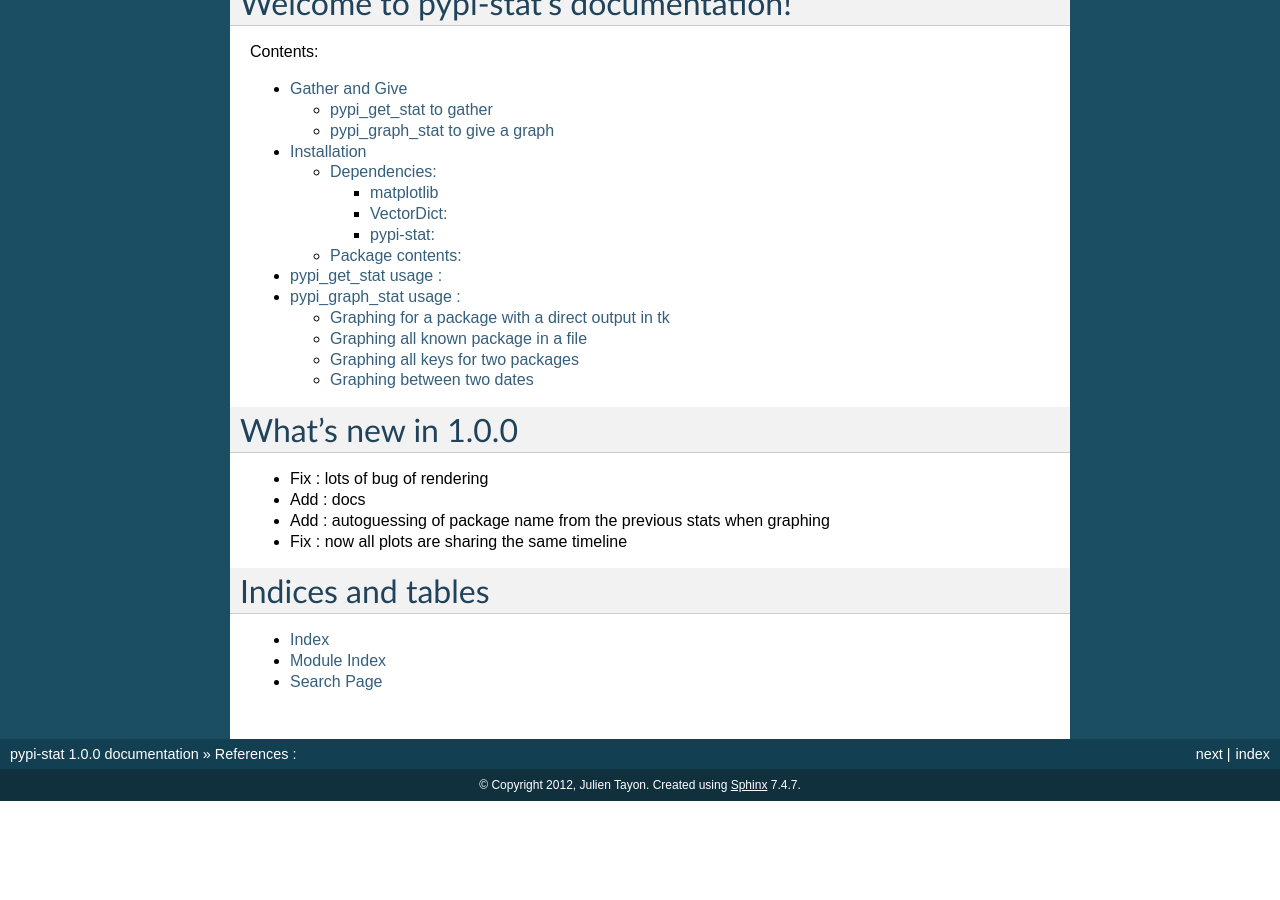
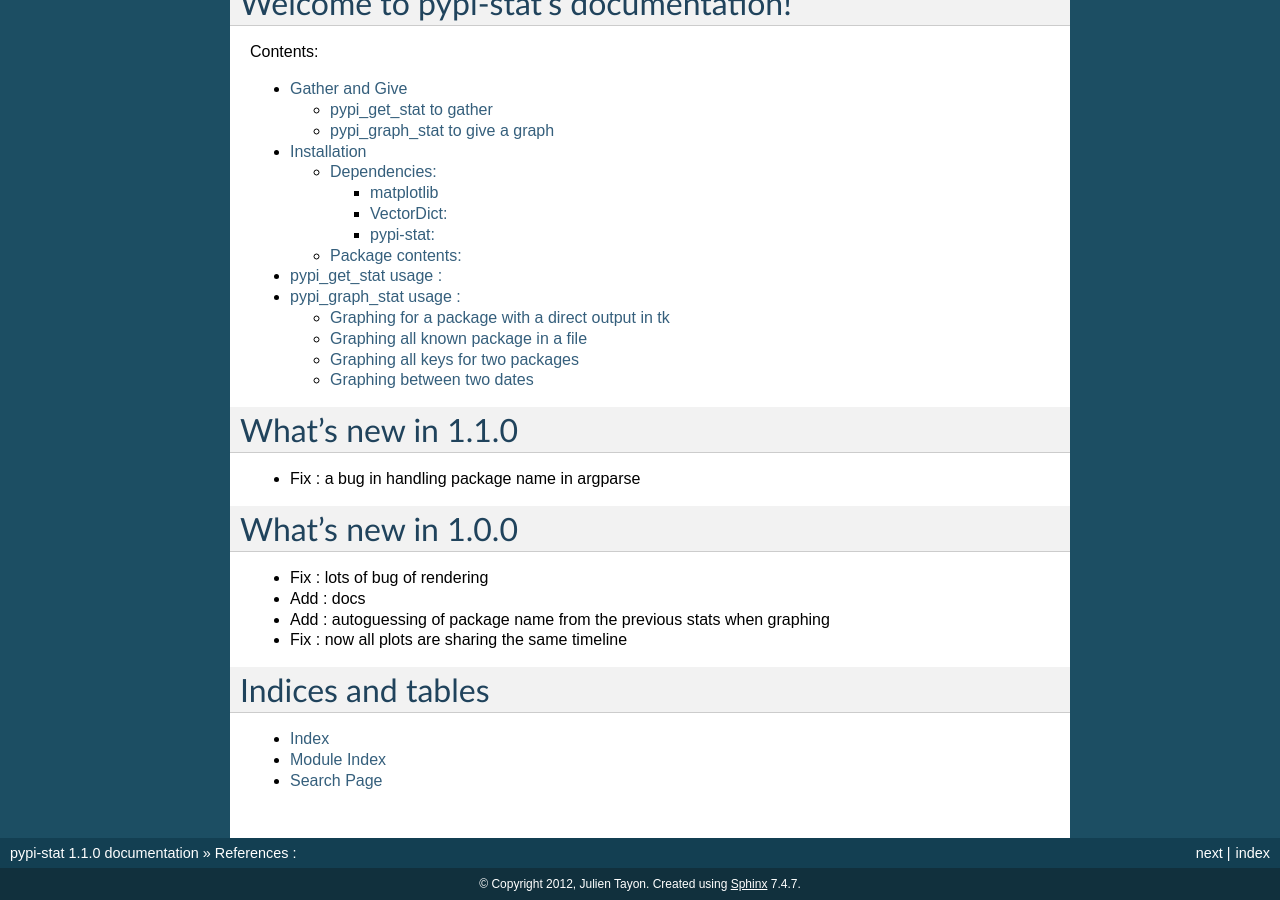
Before and after one commit to jul/pypi-stat, a Sphinx documentation site: the page built from docs/source/index.rst, in a window 1280 px wide and 900 px high, scrolled down 850 px. Built offline with Sphinx 7.4.7, drawn with Linux system fonts in a browser that asks for light colours; before the commit the page ends 1651 px from its top, so only the background shows below that; some of the changed text lies outside the part shown.

Commit message:
bug !!! in pypi_get_stat

```diff
--- a/docs/source/conf.py
+++ b/docs/source/conf.py
@@ -48,9 +48,9 @@
 # built documents.
 #
 # The short X.Y version.
-version = '1.0.0'
+version = '1.1.0'
 # The full version, including alpha/beta/rc tags.
-release = '1.0.0'
+release = '1.1.0'
 
 # The language for content autogenerated by Sphinx. Refer to documentation
 # for a list of supported languages.
--- a/docs/source/index.rst
+++ b/docs/source/index.rst
@@ -26,6 +26,12 @@
     installation
     usage
 
+
+What's new in 1.1.0
+===================
+
+* Fix : a bug in handling package name in argparse
+
 What's new in 1.0.0
 ===================
 
@@ -35,7 +41,6 @@
 * Fix : now all plots are sharing the same timeline
 
 
-
 Indices and tables
 ==================
 
--- a/pypi_get_stat.py
+++ b/pypi_get_stat.py
@@ -178,8 +178,8 @@
     Gathers download stats from pypi regarding the download information of the geiven package.
     Print them, and stores them in a file for further use. If no package name are provided, it will try to get all packages known from previously fetched stats.''')
 
-parser.add_argument('_package', metavar='package_name' , type = str,
-    nargs='?', help='package name to be retrieved')
+parser.add_argument('_package', metavar='package_name' ,
+    nargs='*', help='package name to be retrieved')
 
 options = parser.parse_args()
 
--- a/setup.py
+++ b/setup.py
@@ -8,7 +8,7 @@
 
 setup(
         name='pypi-stat',
-        version='1.0.0',
+        version='1.1.0',
         author='Julien Tayon',
         author_email='julien@tayon.net',
         url= 'https://github.com/jul/pypi-stat',
```
